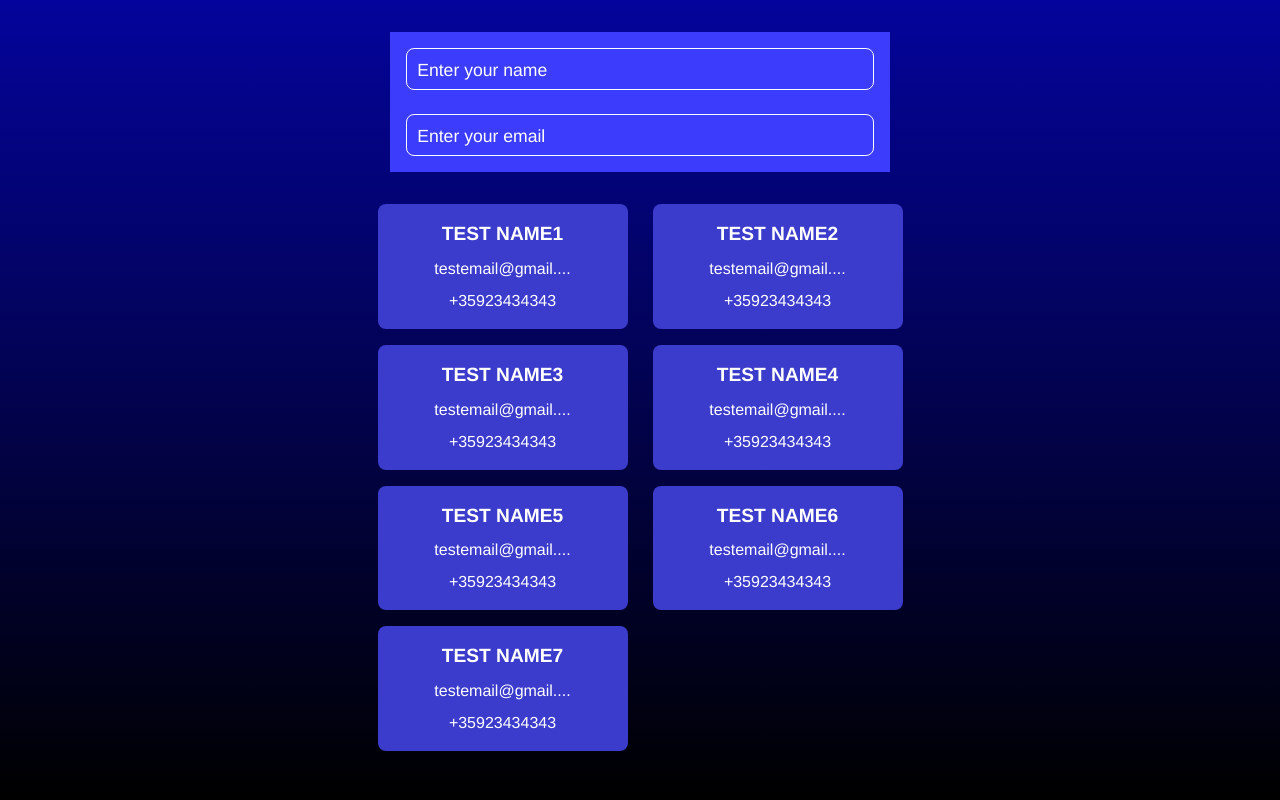
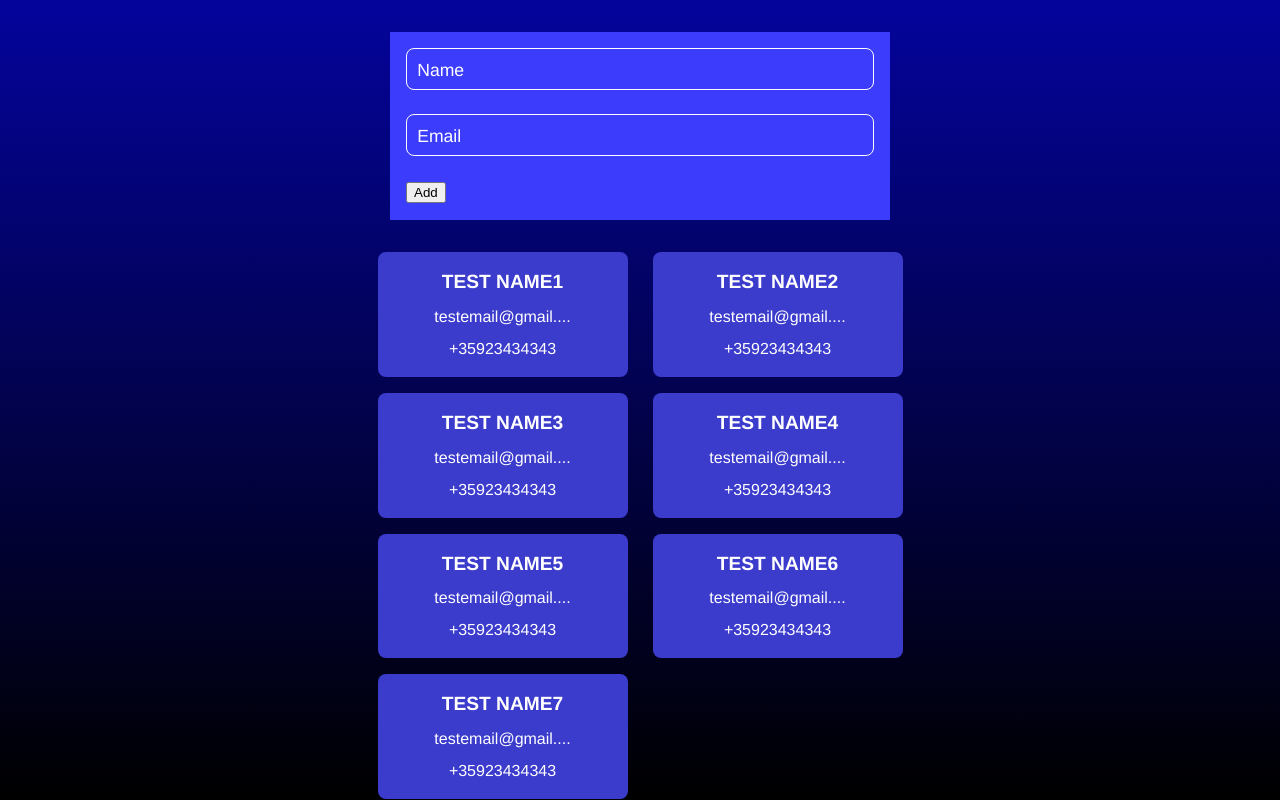
Before and after one commit to DimitarStefan0v/Phonebook, a React (Vite) app: page / in a window 1280 px wide. Built offline with nearby package versions, Linux system fonts and the light colour scheme.

Commit message:
Add state for inputs in contact form

```diff
--- a/src/components/ContactForm/ContactForm.jsx
+++ b/src/components/ContactForm/ContactForm.jsx
@@ -1,15 +1,43 @@
+import { useState } from 'react';
+
 import classes from './ContactForm.module.css';
 
 const ContactForm = () => {
+    const [name, setName] = useState('');
+    const [email, setEmail] = useState('');
+
+	const onNameChangeHandler = (event) => {
+		setName(event.target.value);
+	};
+
+    const onEmailChangeHandler = (event) => {
+        setEmail(event.target.value);
+    };
+
 	return (
 		<form className={classes.form}>
 			<div className={classes['form-control']}>
-				<input type='text' id='name' className={classes.input} required />
-                <div className={classes.placeholder}>Enter your name</div>
+				<input
+					type='text'
+					id='name'
+					className={classes.input}
+					onChange={onNameChangeHandler}
+					required
+				/>
+				<div className={classes.placeholder}>Name</div>
 			</div>
-            <div className={classes['form-control']}>
-				<input type='text' id='email' className={classes.input} required />
-                <div className={classes.placeholder}>Enter your email</div>
+			<div className={classes['form-control']}>
+				<input
+					type='text'
+					id='email'
+					className={classes.input}
+                    onChange={onEmailChangeHandler}
+					required
+				/>
+				<div className={classes.placeholder}>Email</div>
+			</div>
+			<div>
+				<button className={classes.button}>Add</button>
 			</div>
 		</form>
 	);
```
